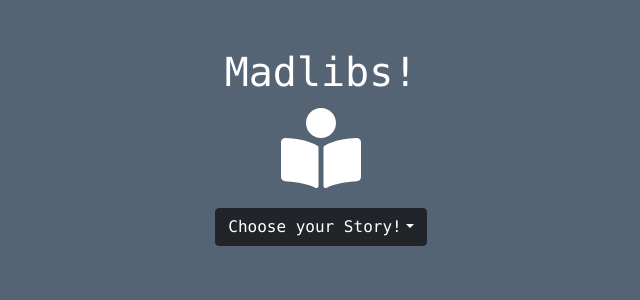
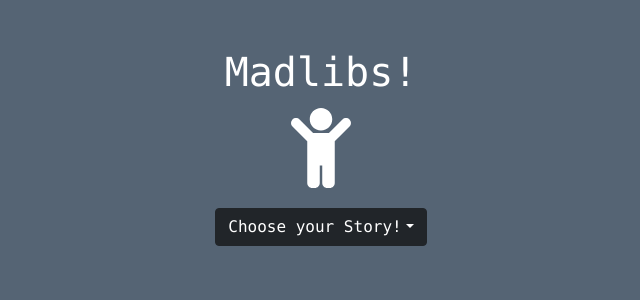
Before and after one commit to sammerham/mad_libs_react, a React (Create React App) app: page / in a window 1280 px wide. Shown: the top 300 px of the page, without its empty margins (319-959 px from the left). Built offline with nearby package versions, Linux system fonts and the light colour scheme.

Commit message:
updated icon

```diff
--- a/src/Madlibs.js
+++ b/src/Madlibs.js
@@ -3,9 +3,11 @@ import StoryForm from "./StoryForm";
 import StoryChoices from "./StoryChoices";
 import "./Madlibs.css";
 import { FontAwesomeIcon } from "@fortawesome/react-fontawesome";
-import { faBookReader } from "@fortawesome/free-solid-svg-icons";
+// import { faBookReader } from "@fortawesome/free-solid-svg-icons";
+import { faChild } from "@fortawesome/free-solid-svg-icons";
 
-const bookIcon = <FontAwesomeIcon icon={faBookReader} size="5x" />;
+// const bookIcon = <FontAwesomeIcon icon={faBookReader} size="5x" />;
+const bookIcon = <FontAwesomeIcon icon={faChild} size="5x" />;
 
 
 function Madlibs() {
```
